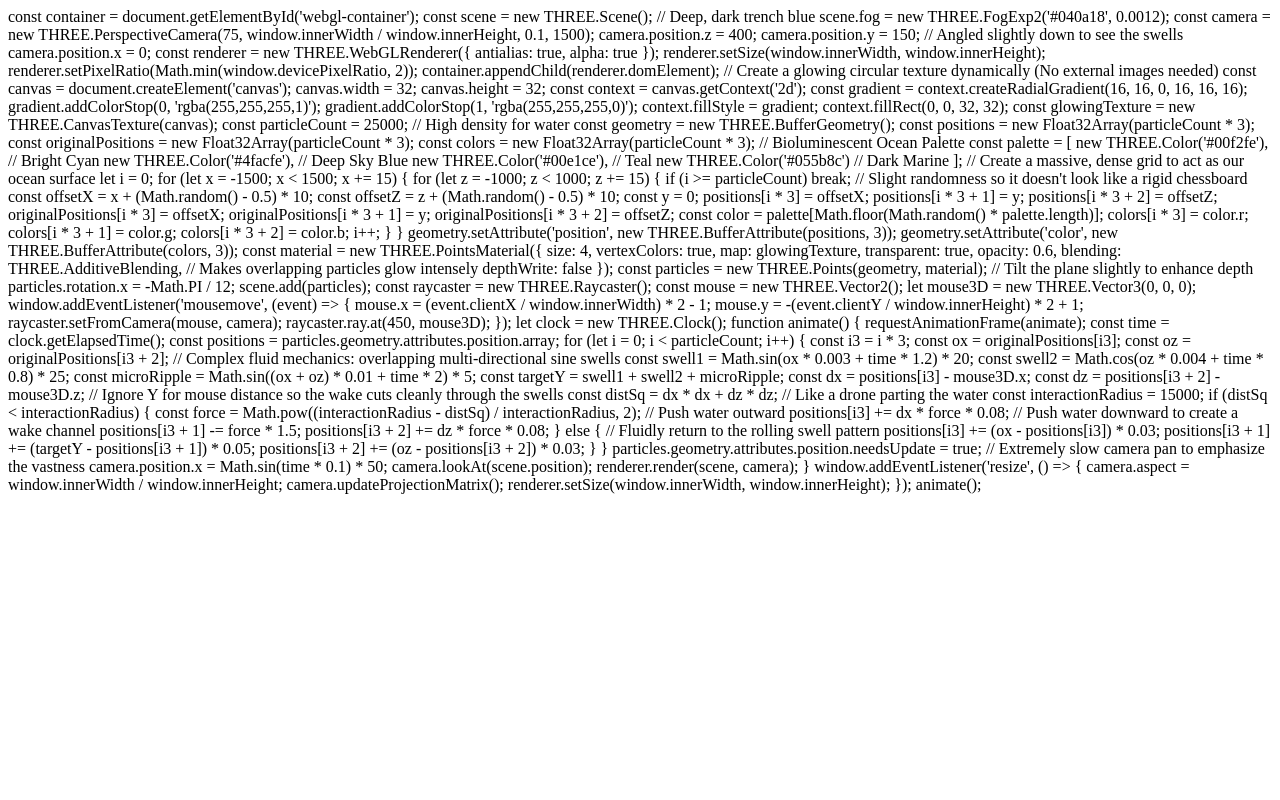
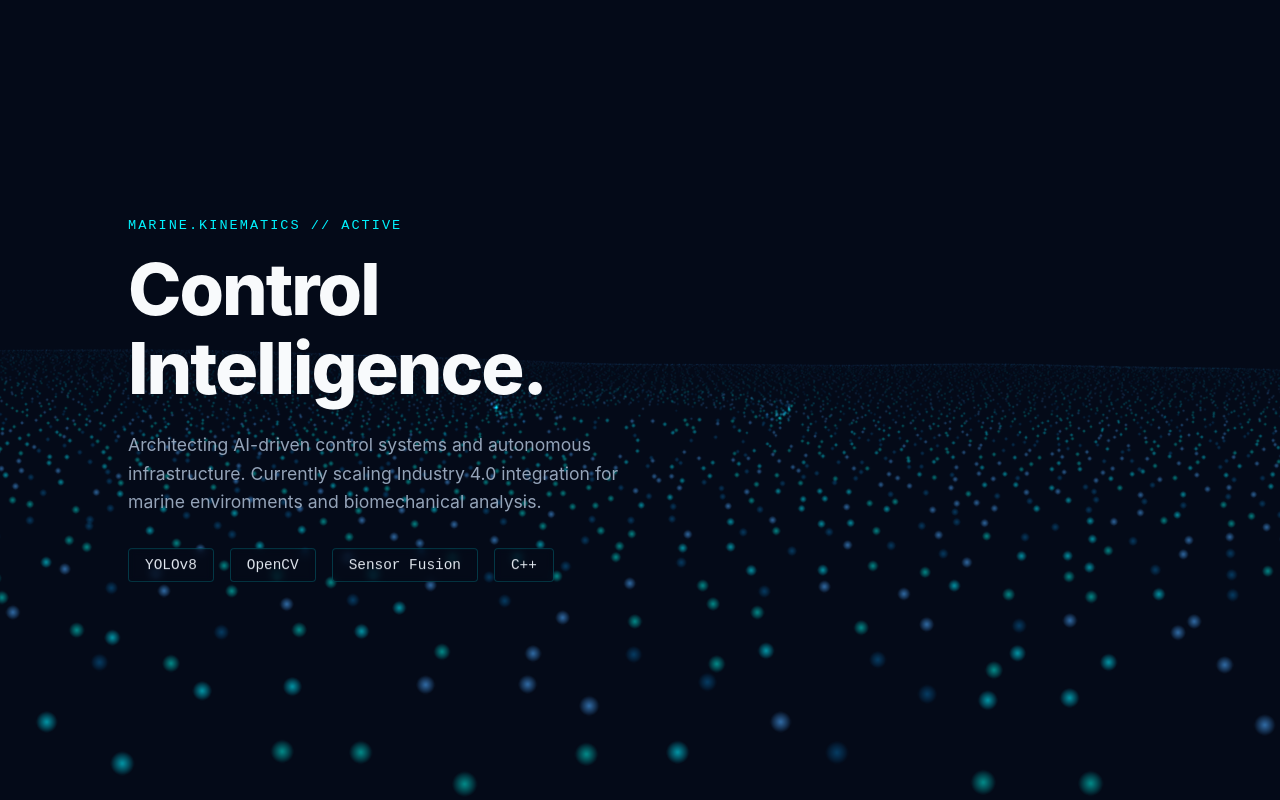
Before and after one commit to Aleena-fatima2025/portfolio, a plain HTML site: page index.html in a window 1280 px wide. Drawn offline with nearby package versions, Linux system fonts and the light colour scheme; animation ran at ten frames a second.

Commit message:
Update index.html

```diff
--- a/index.html
+++ b/index.html
@@ -1,7 +1,89 @@
+<!DOCTYPE html>
+<html lang="en">
+<head>
+    <meta charset="UTF-8">
+    <meta name="viewport" content="width=device-width, initial-scale=1.0">
+    <title>Autonomous Systems | Portfolio</title>
+    <style>
+        * { margin: 0; padding: 0; box-sizing: border-box; }
+        body, html {
+            width: 100%; height: 100%; overflow: hidden;
+            /* Deep trench blue */
+            background-color: #040a18; color: #f8fafc;
+            font-family: 'Inter', -apple-system, sans-serif;
+        }
+
+        #webgl-container {
+            position: absolute; top: 0; left: 0;
+            width: 100%; height: 100%; z-index: 1;
+        }
+
+        .hud {
+            position: absolute; z-index: 2;
+            top: 50%; left: 10%;
+            transform: translateY(-50%);
+            pointer-events: none;
+        }
+
+        .mono-tag {
+            font-family: 'Fira Code', monospace;
+            color: #00f2fe; /* Cyan accent */
+            font-size: 0.85rem; letter-spacing: 2px;
+            text-transform: uppercase; margin-bottom: 1rem;
+            display: block;
+        }
+
+        h1 {
+            font-size: 4.5rem; font-weight: 800;
+            line-height: 1.1; margin-bottom: 1.5rem;
+            letter-spacing: -2px;
+        }
+
+        .bio {
+            max-width: 500px; font-size: 1.1rem;
+            color: #94a3b8; line-height: 1.6;
+            margin-bottom: 2rem;
+        }
+
+        .tech-stack {
+            display: flex; gap: 1rem;
+            font-family: 'Fira Code', monospace; font-size: 0.9rem;
+        }
+
+        .tech-stack span {
+            padding: 0.5rem 1rem;
+            border: 1px solid rgba(0, 242, 254, 0.2);
+            border-radius: 4px;
+            background: rgba(4, 10, 24, 0.5);
+            backdrop-filter: blur(4px);
+            color: #e2e8f0;
+        }
+    </style>
+</head>
+<body>
+
+    <div class="hud">
+        <span class="mono-tag">MARINE.KINEMATICS // ACTIVE</span>
+        <h1>Control<br>Intelligence.</h1>
+        <p class="bio">
+            Architecting AI-driven control systems and autonomous infrastructure. Currently scaling Industry 4.0 integration for marine environments and biomechanical analysis.
+        </p>
+        <div class="tech-stack">
+            <span>YOLOv8</span>
+            <span>OpenCV</span>
+            <span>Sensor Fusion</span>
+            <span>C++</span>
+        </div>
+    </div>
+
+    <div id="webgl-container"></div>
+
+    <script src="https://cdnjs.cloudflare.com/ajax/libs/three.js/r128/three.min.js"></script>
+    <script>
         const container = document.getElementById('webgl-container');
         const scene = new THREE.Scene();
 
-// Deep, dark trench blue
+        // Deep, dark trench blue fog
         scene.fog = new THREE.FogExp2('#040a18', 0.0012);
 
         const camera = new THREE.PerspectiveCamera(75, window.innerWidth / window.innerHeight, 0.1, 1500);
@@ -14,7 +96,7 @@
         renderer.setPixelRatio(Math.min(window.devicePixelRatio, 2));
         container.appendChild(renderer.domElement);
 
-// Create a glowing circular texture dynamically (No external images needed)
+        // Create a glowing circular texture dynamically
         const canvas = document.createElement('canvas');
         canvas.width = 32; canvas.height = 32;
         const context = canvas.getContext('2d');
@@ -25,7 +107,7 @@
         context.fillRect(0, 0, 32, 32);
         const glowingTexture = new THREE.CanvasTexture(canvas);
 
-const particleCount = 25000; // High density for water
+        const particleCount = 25000;
         const geometry = new THREE.BufferGeometry();
         const positions = new Float32Array(particleCount * 3);
         const originalPositions = new Float32Array(particleCount * 3);
@@ -39,13 +121,11 @@
             new THREE.Color('#055b8c')  // Dark Marine
         ];
 
-// Create a massive, dense grid to act as our ocean surface
         let i = 0;
         for (let x = -1500; x < 1500; x += 15) {
             for (let z = -1000; z < 1000; z += 15) {
                 if (i >= particleCount) break;
 
-        // Slight randomness so it doesn't look like a rigid chessboard
                 const offsetX = x + (Math.random() - 0.5) * 10;
                 const offsetZ = z + (Math.random() - 0.5) * 10;
                 const y = 0;
@@ -76,12 +156,11 @@
             map: glowingTexture,
             transparent: true,
             opacity: 0.6,
-    blending: THREE.AdditiveBlending, // Makes overlapping particles glow intensely
+            blending: THREE.AdditiveBlending, // Makes overlapping particles glow
             depthWrite: false
         });
 
         const particles = new THREE.Points(geometry, material);
-// Tilt the plane slightly to enhance depth
         particles.rotation.x = -Math.PI / 12;
         scene.add(particles);
 
@@ -110,7 +189,6 @@
                 const ox = originalPositions[i3];
                 const oz = originalPositions[i3 + 2];
 
-        // Complex fluid mechanics: overlapping multi-directional sine swells
                 const swell1 = Math.sin(ox * 0.003 + time * 1.2) * 20;
                 const swell2 = Math.cos(oz * 0.004 + time * 0.8) * 25;
                 const microRipple = Math.sin((ox + oz) * 0.01 + time * 2) * 5;
@@ -119,21 +197,16 @@
 
                 const dx = positions[i3] - mouse3D.x;
                 const dz = positions[i3 + 2] - mouse3D.z;
-        // Ignore Y for mouse distance so the wake cuts cleanly through the swells
                 const distSq = dx * dx + dz * dz;
 
-        // Like a drone parting the water
                 const interactionRadius = 15000;
 
                 if (distSq < interactionRadius) {
                     const force = Math.pow((interactionRadius - distSq) / interactionRadius, 2);
-            // Push water outward
                     positions[i3] += dx * force * 0.08;
-            // Push water downward to create a wake channel
                     positions[i3 + 1] -= force * 1.5;
                     positions[i3 + 2] += dz * force * 0.08;
                 } else {
-            // Fluidly return to the rolling swell pattern
                     positions[i3] += (ox - positions[i3]) * 0.03;
                     positions[i3 + 1] += (targetY - positions[i3 + 1]) * 0.05;
                     positions[i3 + 2] += (oz - positions[i3 + 2]) * 0.03;
@@ -142,7 +215,6 @@
 
             particles.geometry.attributes.position.needsUpdate = true;
 
-    // Extremely slow camera pan to emphasize the vastness
             camera.position.x = Math.sin(time * 0.1) * 50;
             camera.lookAt(scene.position);
 
@@ -156,3 +228,6 @@
         });
 
         animate();
+    </script>
+</body>
+</html>
```
Lines whose indentation alone changed are shown as unchanged.
